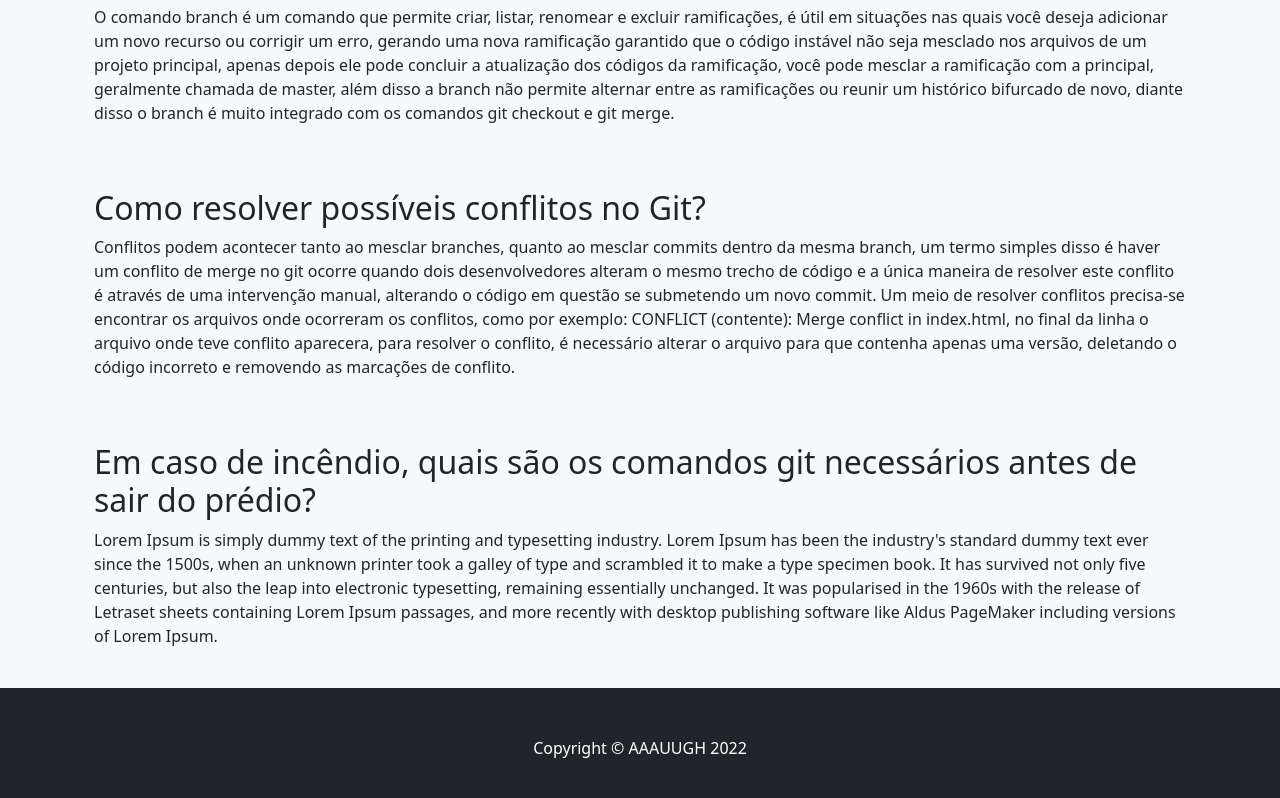
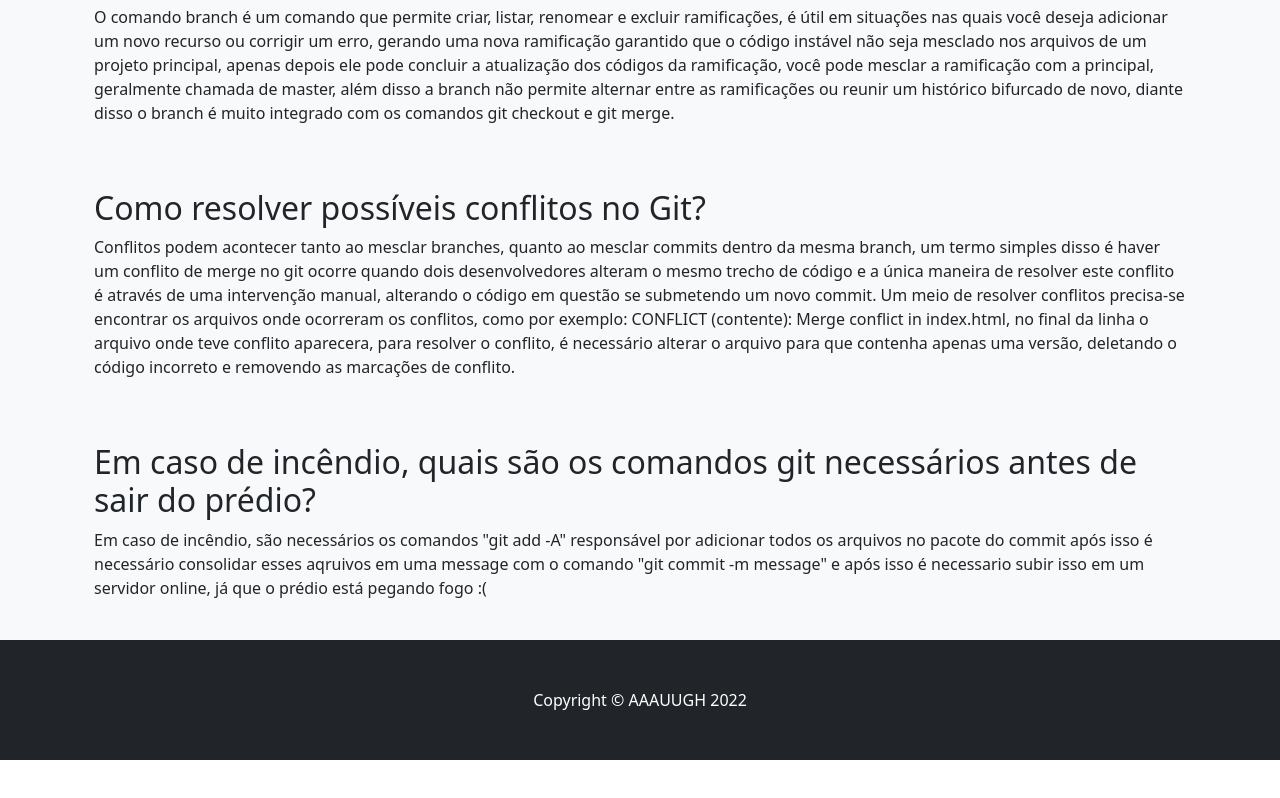
Before and after one commit to VinciPy/si03.gitflow, a website: page index.html in a window 1280 px wide. Shown: the part 1043-1841 px from the top of the page. After the commit the page ends 1803 px from the top, so only its background shows below. Drawn offline with nearby package versions, Linux system fonts and the light colour scheme.

Commit message:
feat: qurstion 6.2

```diff
--- a/index.html
+++ b/index.html
@@ -79,7 +79,9 @@
             <div class="container p-4">
                 <h2>Em caso de incêndio, quais são os comandos git necessários antes de sair do prédio?</h2>
                 <p>
-                    Lorem Ipsum is simply dummy text of the printing and typesetting industry. Lorem Ipsum has been the industry's standard dummy text ever since the 1500s, when an unknown printer took a galley of type and scrambled it to make a type specimen book. It has survived not only five centuries, but also the leap into electronic typesetting, remaining essentially unchanged. It was popularised in the 1960s with the release of Letraset sheets containing Lorem Ipsum passages, and more recently with desktop publishing software like Aldus PageMaker including versions of Lorem Ipsum.
+                    Em caso de incêndio, são necessários os comandos "git add -A" responsável por adicionar todos os arquivos no pacote do commit
+                    após isso é necessário consolidar esses aqruivos em uma message com o comando "git commit -m message" e após isso é necessario subir isso
+                    em um servidor online, já que o prédio está pegando fogo :(
                 </p>
             </div>
 
```
